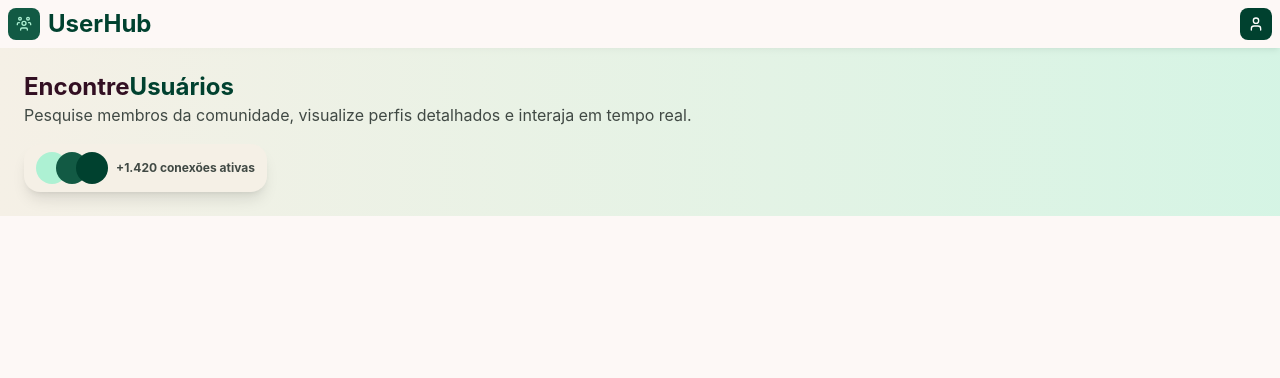
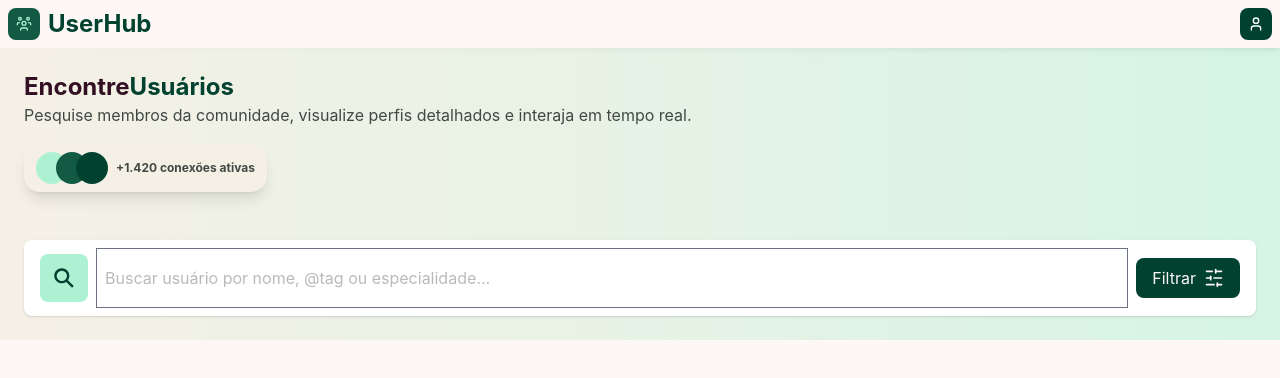
Before and after one commit to AdrianoATBS/UserHub, a React (Vite) app: page /buscaDeUsuarios in a window 1280 px wide. Shown: the top 378 px of the page. Built offline with nearby package versions, Linux system fonts and the light colour scheme.

Commit message:
feat(buscaUsuario): adiciona componente de filtro

```diff
--- a/src/app/buscaDeUsuarios/page.tsx
+++ b/src/app/buscaDeUsuarios/page.tsx
@@ -1,3 +1,4 @@
+import Filtro from "../../components/BuscarUsuario/Filtro";
 import Titulo from "../../components/BuscarUsuario/Titulo";
 
 export default function BuscaDeUsuarios() {
@@ -5,7 +6,7 @@ export default function BuscaDeUsuarios() {
         <main className="w-full min-h-screen ">
             <section className="bg-linear-to-r from-[#F5F0E6] to-verde-leve/50">
                 <Titulo />
-
+                <Filtro />
             </section>
 
         </main>
--- /dev/null
+++ b/src/components/BuscarUsuario/Filtro.tsx
@@ -0,0 +1,26 @@
+import { IoSearchSharp } from "react-icons/io5";
+import { LuSlidersHorizontal } from "react-icons/lu";
+
+export default function Filtro(){
+    return(
+        <div className="p-6 " >
+            <div className="bg-white roudend-2xl shadow-sm fborder border-[#D1D5DB] flex gap-2 items-center px-4 py-2 rounded-lg">
+                <div className="bg-verde-leve h-12 w-12
+                rounded-lg flex justify-center items-center shrink-0">
+                    <IoSearchSharp className="text-2xl text-verde-secundario"/>
+                </div>
+                <input  type="text" placeholder="Buscar usuário por nome, @tag ou especialidade..."
+                className="min-w-0 flex-1 h-15  border border-[#6B7280] outline-none p-2 text-[#707974]" />
+
+                <div className="flex justify-center items-center bg-verde-secundario w-fit rounded-lg px-4 py-2
+                ">
+                    <button className="flex justify-center items-center text-fundo-principal gap-2
+                    cursor-pointer shrink-0 active:scale-95 transition-all duration-200">
+                        Filtrar
+                        <LuSlidersHorizontal className="text-xl "/>
+                    </button>
+                </div>
+            </div>
+        </div>
+    )
+}
```
